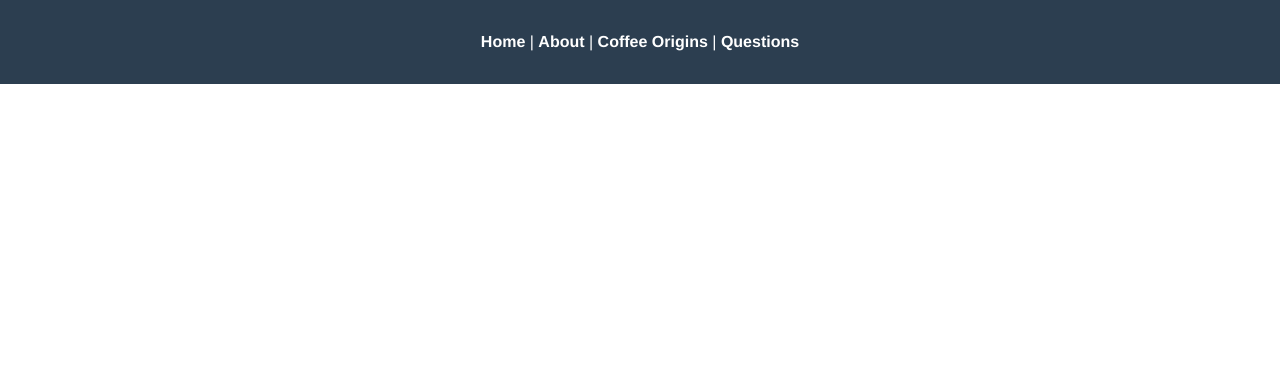
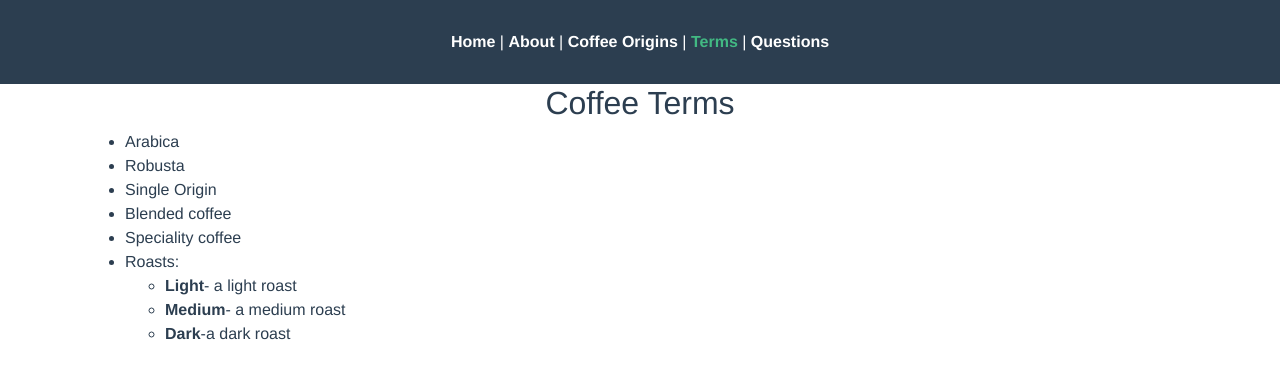
Before and after one commit to cguttweb/coffee-matcher, a Vue app: page /terms in a window 1280 px wide. Shown: the top 378 px of the page. Built offline with nearby package versions, Linux system fonts and the light colour scheme.

Commit message:
added terms page and ran linter

```diff
--- a/babel.config.js
+++ b/babel.config.js
@@ -1,3 +1,3 @@
 module.exports = {
-  presets: ['@vue/app']
+  presets: ["@vue/app"]
 };
--- a/src/App.vue
+++ b/src/App.vue
@@ -4,6 +4,7 @@
       <router-link to="/">Home</router-link> |
       <router-link to="/about">About</router-link> |
       <router-link to="/origins">Coffee Origins</router-link> |
+      <router-link to="/terms">Terms</router-link> |
       <router-link to="/questions">Questions</router-link>
     </div>
     <router-view />
@@ -16,7 +17,7 @@ export default {};
 
 <style lang="scss">
 #app {
-  font-family: 'Avenir', Helvetica, Arial, sans-serif;
+  font-family: "Avenir", Helvetica, Arial, sans-serif;
   -webkit-font-smoothing: antialiased;
   -moz-osx-font-smoothing: grayscale;
   text-align: center;
--- a/src/components/Icon.vue
+++ b/src/components/Icon.vue
@@ -22,7 +22,7 @@
 
 <script>
 export default {
-  name: 'HelloWorld',
+  name: "HelloWorld",
   props: {
     msg: String
   }
--- a/src/router.js
+++ b/src/router.js
@@ -1,35 +1,41 @@
-import Vue from 'vue';
-import Router from 'vue-router';
-import Home from './views/Home.vue';
+import Vue from "vue";
+import Router from "vue-router";
+import Home from "./views/Home.vue";
 
 Vue.use(Router);
 
 export default new Router({
-  mode: 'history',
+  mode: "history",
   base: process.env.BASE_URL,
   routes: [
     {
-      path: '/',
-      name: 'home',
+      path: "/",
+      name: "home",
       component: Home
     },
     {
-      path: '/about',
-      name: 'about',
+      path: "/about",
+      name: "about",
       // route level code-splitting
       // this generates a separate chunk (about.[hash].js) for this route
       // which is lazy-loaded when the route is visited.
-      component: () => import(/* webpackChunkName: "about" */ './views/About.vue')
+      component: () =>
+        import(/* webpackChunkName: "about" */ "./views/About.vue")
     },
     {
-      path: '/origins',
-      name: 'origins',
-      component: () => import('./views/Origins.vue')
+      path: "/origins",
+      name: "origins",
+      component: () => import("./views/Origins.vue")
     },
     {
-      path: '/questions',
-      name: 'questions',
-      component: () => import('./views/Questions.vue')
+      path: "/questions",
+      name: "questions",
+      component: () => import("./views/Questions.vue")
+    },
+    {
+      path: "/terms",
+      name: "/terms",
+      component: () => import("./views/Terms.vue")
     }
   ]
 });
--- a/src/views/Home.vue
+++ b/src/views/Home.vue
@@ -11,9 +11,9 @@
 </template>
 
 <script>
-import Icon from '@/components/Icon.vue';
+import Icon from "@/components/Icon.vue";
 export default {
-  name: 'home',
+  name: "home",
   components: {
     Icon
   }
--- a/src/views/Origins.vue
+++ b/src/views/Origins.vue
@@ -7,6 +7,6 @@
 
 <script>
 export default {
-  name: 'origins'
+  name: "origins"
 };
 </script>
--- a/src/views/Questions.vue
+++ b/src/views/Questions.vue
@@ -19,9 +19,15 @@
         </div>
         <div class="row">
           <div class="col">
-            <h4>Answer the following questions to be matched to a coffee</h4>
-            <label for="questionone">Question One</label>
-            <select name="questionone" v-model="questionone" class="form-control mb-3">
+            <h4 class="pb-2">
+              Answer the following questions to be matched to a coffee
+            </h4>
+            <label for="questionone">Do you like your coffee strong?</label>
+            <select
+              name="questionone"
+              v-model="questionone"
+              class="form-control mb-3"
+            >
               <option :value="null">Please select an option</option>
               <option value="yes">Yes</option>
               <option value="no">No</option>
@@ -30,8 +36,12 @@
         </div>
         <div class="row">
           <div class="col">
-            <label for="questiontwo">Question Two</label>
-            <select name="questiontwo" v-model="questiontwo" class="form-control mb-3">
+            <label for="questiontwo">Do you like milk in your coffee?</label>
+            <select
+              name="questiontwo"
+              v-model="questiontwo"
+              class="form-control mb-3"
+            >
               <option :value="null">Please select an option</option>
               <option value="yes">Yes</option>
               <option value="no">No</option>
@@ -55,7 +65,11 @@
         <div class="row">
           <div class="col">
             <label for="questionfour">Question Four</label>
-            <select name="questionfour" v-model="questionfour" class="form-control mb-3">
+            <select
+              name="questionfour"
+              v-model="questionfour"
+              class="form-control mb-3"
+            >
               <option :value="null">Please select an option</option>
               <option value="yes">Yes</option>
               <option value="no">No</option>
@@ -65,7 +79,11 @@
         <div class="row">
           <div class="col">
             <label for="questionfive">Question Five</label>
-            <select name="questionfive" v-model="questionfive" class="form-control mb-3">
+            <select
+              name="questionfive"
+              v-model="questionfive"
+              class="form-control mb-3"
+            >
               <option :value="null">Please select an option</option>
               <option value="yes">Yes</option>
               <option value="no">No</option>
@@ -75,7 +93,11 @@
         <div class="row">
           <div class="col">
             <label for="questionsix">Question Six</label>
-            <select name="questionsix" v-model="questionsix" class="form-control mb-3">
+            <select
+              name="questionsix"
+              v-model="questionsix"
+              class="form-control mb-3"
+            >
               <option :value="null">Please select an option</option>
               <option value="yes">Yes</option>
               <option value="no">No</option>
@@ -111,26 +133,6 @@
           </div>
         </div>
         <div class="row">
-          <div class="col">
-            <label for="questionnine">Question Nine</label>
-            <select name="questionnine" v-model="questionnine" class="form-control mb-3">
-              <option :value="null">Please select an option</option>
-              <option value="yes">Yes</option>
-              <option value="no">No</option>
-            </select>
-          </div>
-        </div>
-        <div class="row">
-          <div class="col">
-            <label for="questionten">Question Ten</label>
-            <select name="questionten" v-model="questionten" class="form-control mb-3">
-              <option :value="null">Please select an option</option>
-              <option value="yes">Yes</option>
-              <option value="no">No</option>
-            </select>
-          </div>
-        </div>
-        <div class="row">
           <CoffeeCard></CoffeeCard>
         </div>
         <!-- <div class="row">
@@ -142,22 +144,20 @@
 </template>
 
 <script>
-import CoffeeCard from '@/components/CoffeeCard.vue';
+import CoffeeCard from "@/components/CoffeeCard.vue";
 
 export default {
   data() {
     return {
-      name: '',
-      questionone: '',
-      questiontwo: '',
-      questionthree: '',
-      questionfour: '',
-      questionfive: '',
-      questionsix: '',
-      questionseven: '',
-      questioneight: '',
-      questionnine: '',
-      questionten: ''
+      name: "",
+      questionone: "",
+      questiontwo: "",
+      questionthree: "",
+      questionfour: "",
+      questionfive: "",
+      questionsix: "",
+      questionseven: "",
+      questioneight: ""
     };
   },
   components: {
--- /dev/null
+++ b/src/views/Terms.vue
@@ -0,0 +1,32 @@
+<template>
+  <div class="container">
+    <h2>Coffee Terms</h2>
+    <ul class="terms-list">
+      <li>Arabica</li>
+      <li>Robusta</li>
+      <li>Single Origin</li>
+      <li>Blended coffee</li>
+      <li>Speciality coffee</li>
+      <li>
+        Roasts:
+        <ul>
+         <li><strong>Light</strong>- a light roast</li>
+         <li><strong>Medium</strong>- a medium roast</li>
+         <li><strong>Dark</strong>-a dark roast</li>
+        </ul>
+      </li>
+    </ul>
+  </div>
+</template>
+
+<script>
+export default {
+  name: "terms"
+};
+</script>
+
+<style scoped>
+.terms-list {
+  text-align: left;
+}
+</style>
```
Also changed, not shown: server.js (+4 -4 lines), src/components/CoffeeCard.vue (+46 -46 lines), src/main.js (+5 -5 lines), .eslintrc.js.
